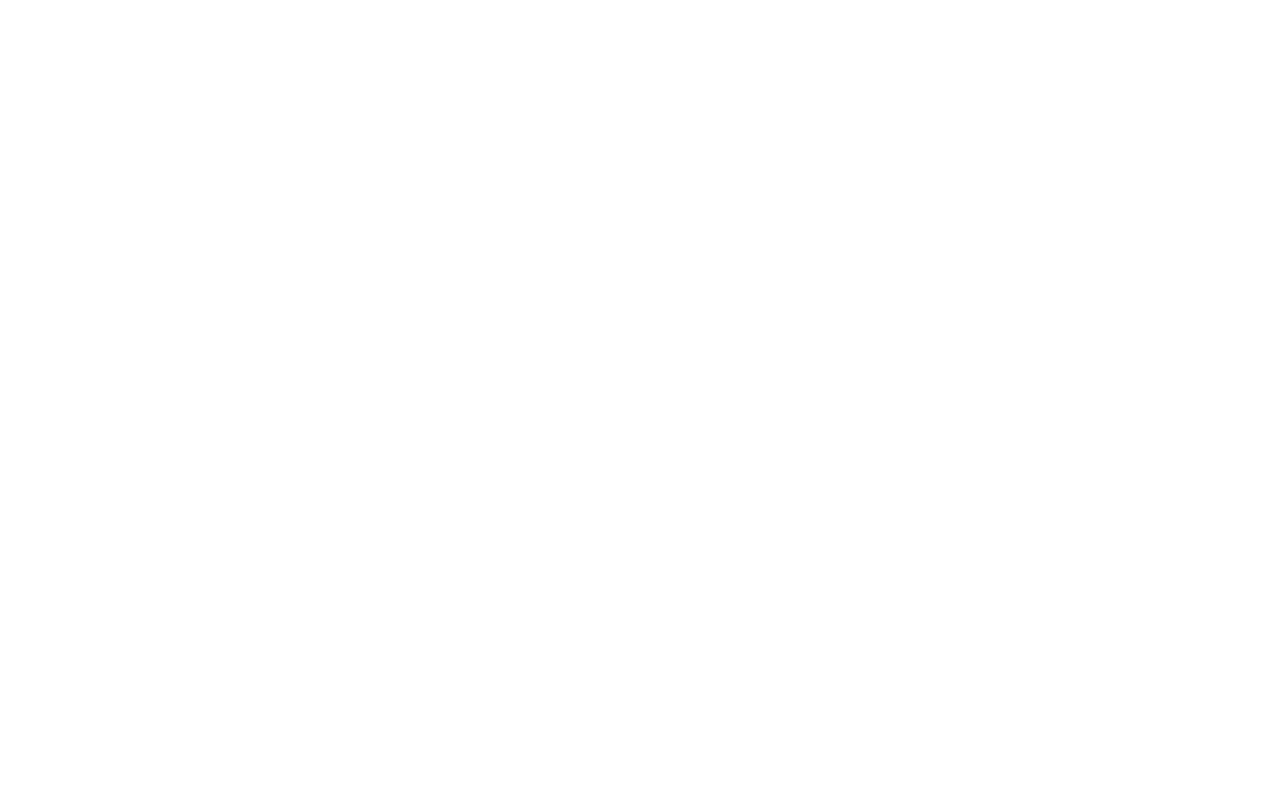
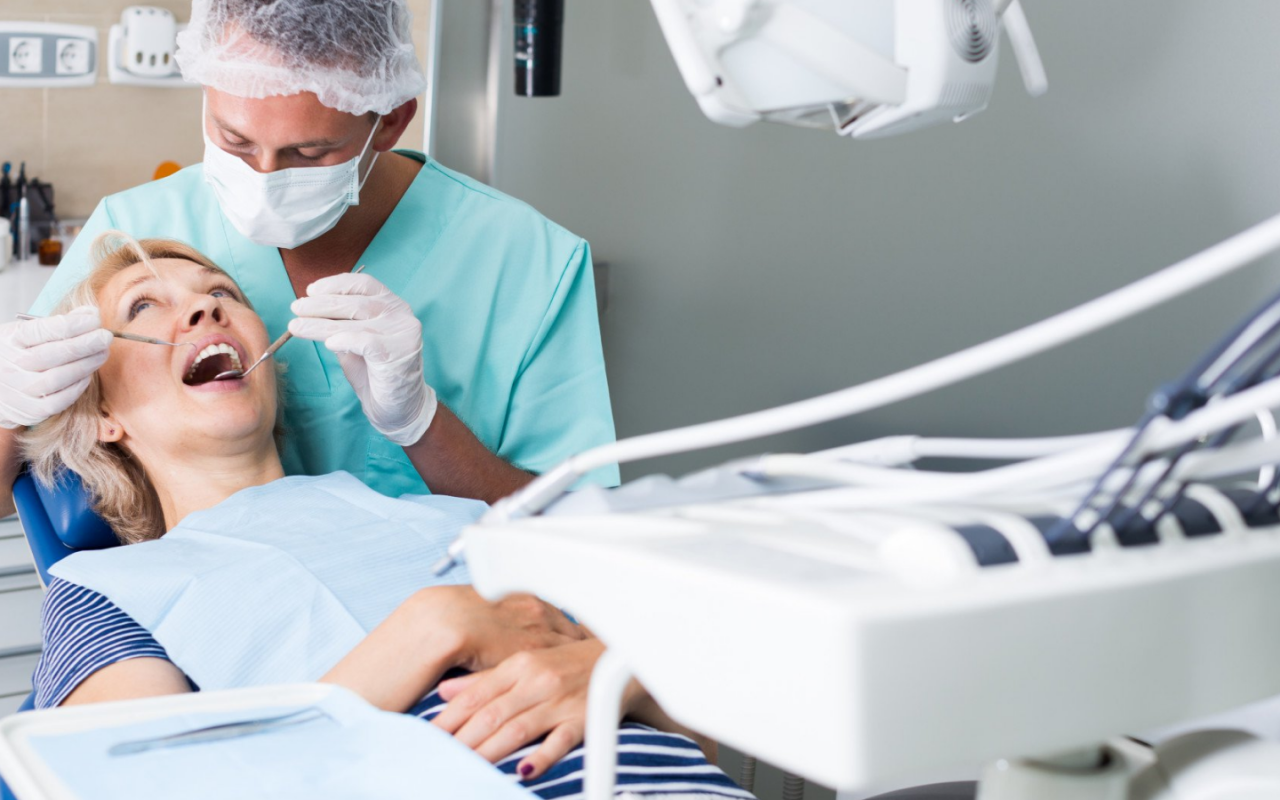
Before and after one commit to bdCalling-Sdt-hub/Dental-Dashboard, a React (Vite) app: page /auth in a window 1280 px wide. Built offline with nearby package versions, Linux system fonts and the light colour scheme.

Commit message:
:sparkles: added authentication layout design

```diff
--- a/src/App.jsx
+++ b/src/App.jsx
@@ -1,8 +1,11 @@
+import { RouterProvider } from "react-router-dom"
+import router from "./routes"
+
 function App() {
 
   return (
     <>
-
+      <RouterProvider router={router} />
     </>
   )
 }
--- /dev/null
+++ b/src/layouts/Auth/Auth.jsx
@@ -0,0 +1,25 @@
+import { Outlet } from "react-router-dom";
+import Banner from "../../assets/banner.png";
+
+const Auth = () => {
+    return (
+        <div
+            style={{
+                backgroundImage: `url(${Banner})`,
+                backgroundSize: 'cover',
+                backgroundRepeat: 'no-repeat',
+                backgroundPosition: 'center',
+                width: "100%",
+                height: "100vh",
+            }}
+            className="
+                flex items-center justify-end
+            "
+        >
+            <div className="w-[681px] h-[400px] rounded-lg bg-[#F9F9F9] mr-[60px]">
+                <Outlet />
+            </div>
+        </div>
+    )
+}
+export default Auth;
```
Also changed, not shown: src/routes/index.jsx (added, +17 -0 lines), src/assets/banner.png (added).
